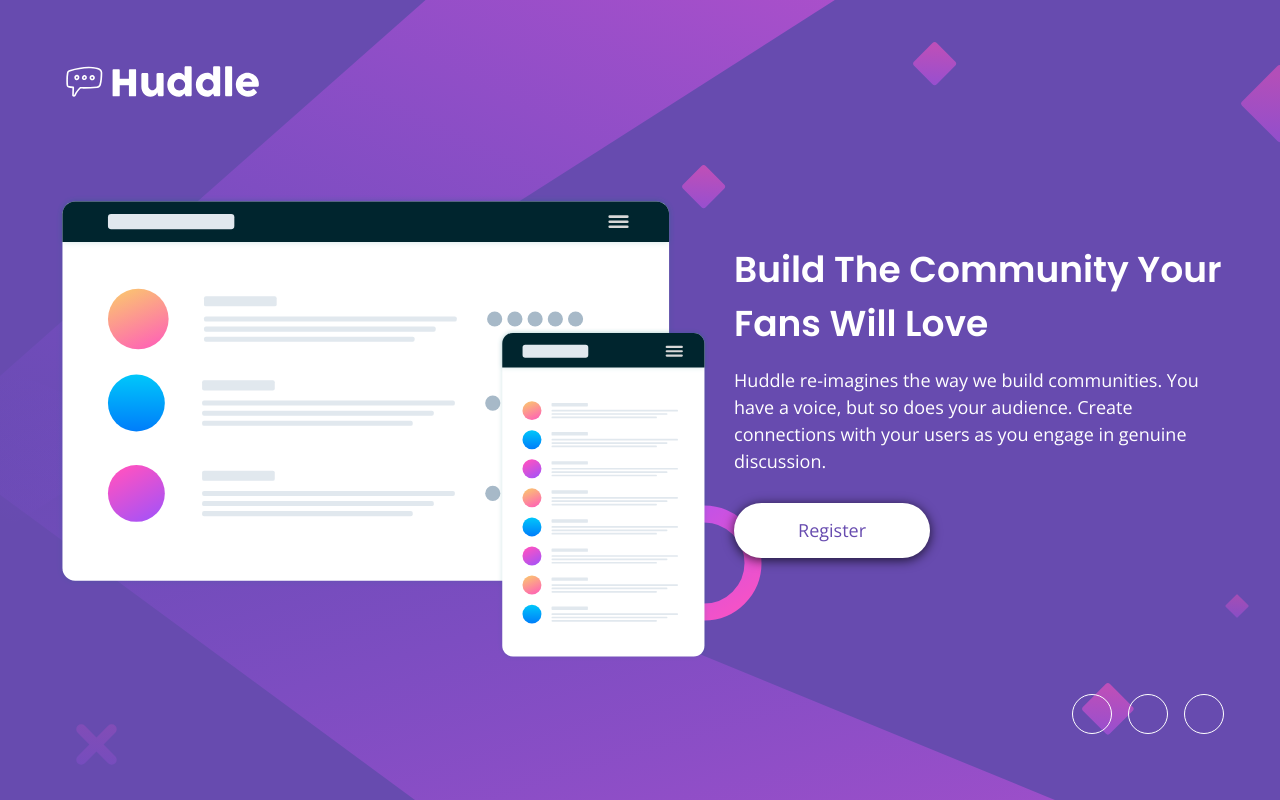
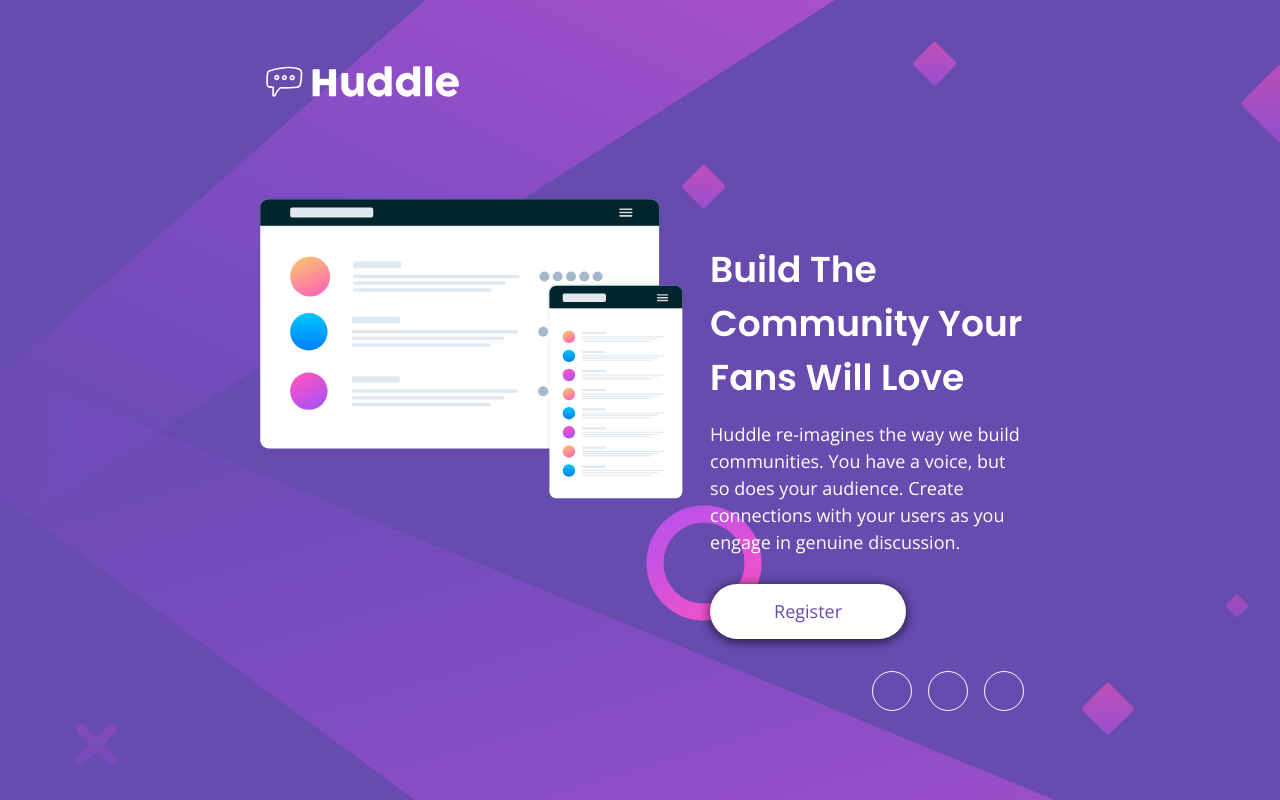
Before and after one commit to SilvanosEric/huddle-landing-page, a website built with Vite: page src/index.html in a window 1280 px wide. Built offline with nearby package versions, Linux system fonts and the light colour scheme.

Commit message:
add reponsiveness

```diff
--- a/src/style.css
+++ b/src/style.css
@@ -126,7 +126,7 @@ body {
   background-repeat: no-repeat;
 }
 
-@media (min-width: theme("screens.xl")) {
+@media (min-width: theme("screens.md")) {
   body {
     background-image: url(images/bg-desktop.svg);
   }
@@ -146,3 +146,9 @@ body > * {
   max-width: theme("maxWidth.7xl");
   margin-inline: auto;
 }
+
+@media (max-width: theme("screens.xl")) {
+  body > * {
+    max-width: theme("maxWidth.3xl");
+  }
+}
```
